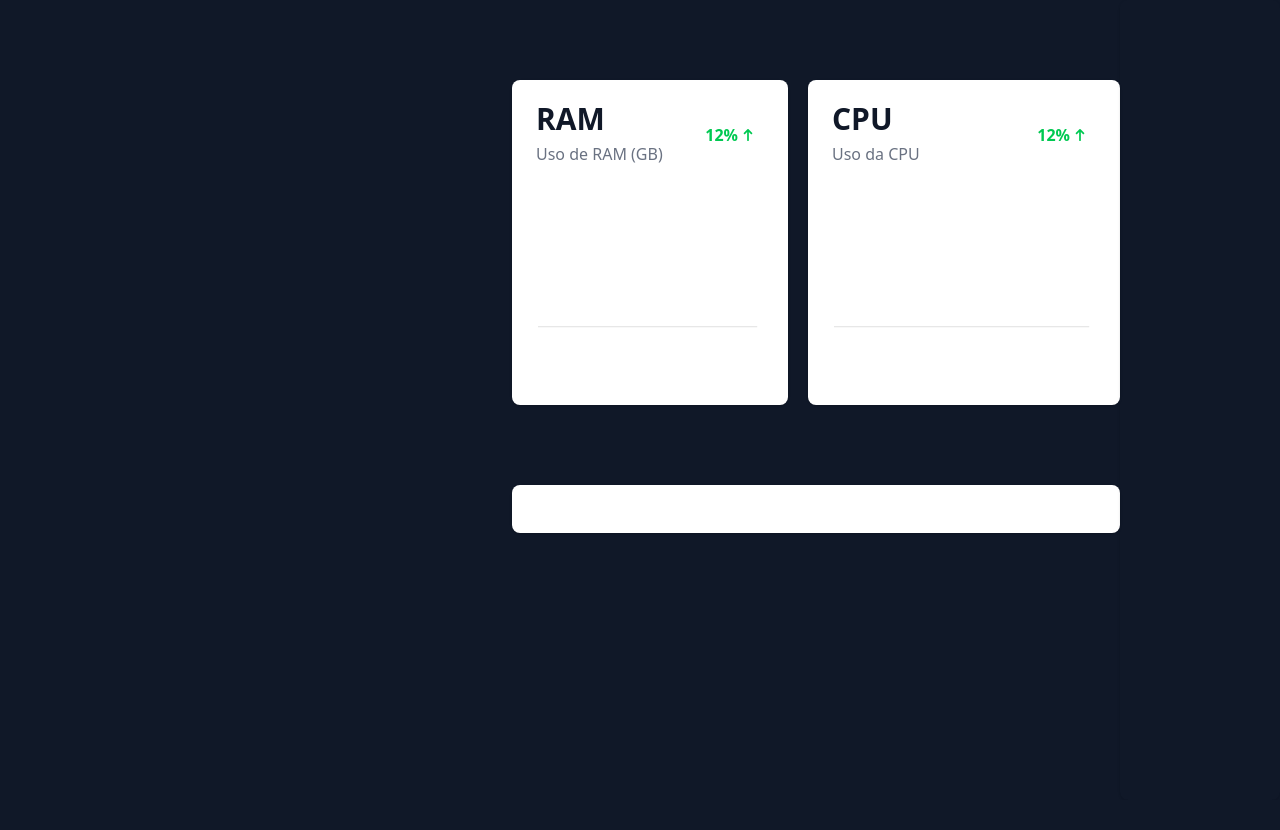
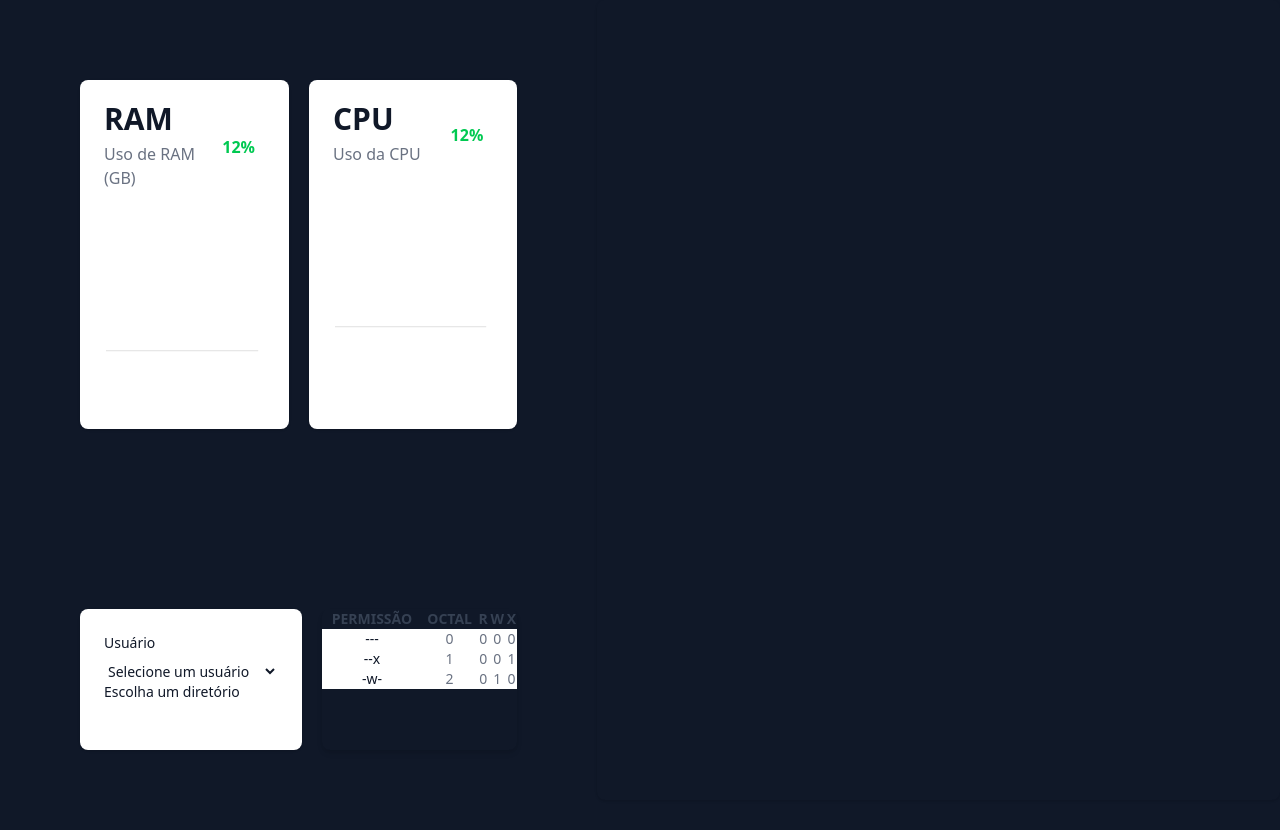
Before and after one commit to yohanesz/sysTrack, a website built with Vite: page index.html in a window 1280 px wide. Before the commit the page ends 800 px from the top, so only its background shows below. Built offline with nearby package versions, Linux system fonts and the light colour scheme; files whose address does not match are found by name.

Commit message:
inserindo tabela

```diff
--- a/app.js
+++ b/app.js
@@ -5,6 +5,7 @@ import os from 'os';
 import oss from 'os-utils';
 import { exec } from 'child_process';
 import dotenv from "dotenv";
+import { group } from 'console';
 
 dotenv.config();
 
@@ -30,8 +31,6 @@ async function getProcesses() {
         return [];
     }
 }
-
-
 
 app.get('/api', async (req, res) => {
     try {
@@ -82,6 +81,33 @@ app.post('/api/kill/:pid', (req, res) => {
     });
 });
 
+app.get("/api/getUsers", (req, res) => {
+    exec("cut -d: -f1 /etc/passwd", (error, output) => {
+
+        if (error) {
+            console.error(`Erro: ${error.message}`);
+            return res.json({ error: error.message });
+        }
+
+        const users = output.split("\n");
+        res.json({ users });
+    });
+});
+
+app.get("/api/getGroups", (req, res) => {
+
+    exec(`cut -d: -f1 /etc/group`, (error, output) => {
+        if(error) {
+            console.error(`Erro: ${error.message}`);
+            return res.json({error:error.message});
+        }
+
+        const groups = output.split("\n");
+        res.json({ groups });
+    })
+})
+
+
 
 app.listen(process.env.PORTA, () => {
     console.log(`API rodando em http://localhost:${process.env.PORTA}`);
--- a/index.html
+++ b/index.html
@@ -5,77 +5,85 @@
     <meta name="viewport" content="width=device-width, initial-scale=1.0">
     <title>Monitor de Processos</title>
     <script defer src="src/processMonitor.js" type="module"></script>
+    <script defer src="src/processOS.js" type="module"></script>
+    <script defer src="src/form.js" type="module"></script>
     <link href="src/output.css" rel="stylesheet">
-    <!-- <script defer src="/charts.js" type="module"></script> -->
-     <script defer src="src/processOS.js" type="module"></script>
-
 </head>
 <body class="bg-gray-900 text-gray-800">
-
     <div class="flex flex-row-reverse min-h-screen min-w-screen">
-
-
-        <div id="processList" class="flex flex-col gap-5 overflow-scroll p-20 rounded-lg shadow-sm max-h-screen overflow-x-hidden">
-
-        </div>
-
-      <div>
-
-
-  <div class="flex max-h-full justify-between gap-5 max-w-screen" style="padding: calc(0.25rem * 20) 0 calc(0.25rem * 20) 0">
-
+        <div id="processList" class="flex flex-col gap-5 overflow-scroll p-20 rounded-lg shadow-sm max-h-screen overflow-x-hidden w-full"></div>
+        <div class="flex flex-col gap-5 p-10 w-full">
+            <div class="flex justify-between gap-5 p-20">
                 <div class="max-w-sm w-full bg-white rounded-lg shadow-sm dark:bg-gray-800 p-4 md:p-6">
                     <div class="flex justify-between">
                         <div>
                             <h5 class="leading-none text-3xl font-bold text-gray-900 dark:text-white pb-2">RAM</h5>
                             <p class="text-base font-normal text-gray-500 dark:text-gray-400">Uso de RAM (GB)</p>
                         </div>
-      <div
-        class="flex items-center px-2.5 py-0.5 text-base font-semibold text-green-500 dark:text-green-500 text-center infoRam">
-        12%
-        <svg class="w-3 h-3 ms-1" aria-hidden="true" xmlns="http://www.w3.org/2000/svg" fill="none" viewBox="0 0 10 14">
-          <path stroke="currentColor" stroke-linecap="round" stroke-linejoin="round" stroke-width="2" d="M5 13V1m0 0L1 5m4-4 4 4"/>
-        </svg>
-      </div>
+                        <div class="flex items-center px-2.5 py-0.5 text-base font-semibold text-green-500 dark:text-green-500 text-center infoRam">12%</div>
                     </div>
                     <div id="area-chart"></div>
                 </div>
-
                 <div class="max-w-sm w-full bg-white rounded-lg shadow-sm dark:bg-gray-800 p-4 md:p-6">
                     <div class="flex justify-between">
                         <div>
                             <h5 class="leading-none text-3xl font-bold text-gray-900 dark:text-white pb-2">CPU</h5>
                             <p class="text-base font-normal text-gray-500 dark:text-gray-400">Uso da CPU</p>
                         </div>
-      <div
-        class="flex items-center px-2.5 py-0.5 text-base font-semibold text-green-500 dark:text-green-500 text-center infoCpu">
-        12%
-        <svg class="w-3 h-3 ms-1" aria-hidden="true" xmlns="http://www.w3.org/2000/svg" fill="none" viewBox="0 0 10 14">
-          <path stroke="currentColor" stroke-linecap="round" stroke-linejoin="round" stroke-width="2" d="M5 13V1m0 0L1 5m4-4 4 4"/>
-        </svg>
-      </div>
+                        <div class="flex items-center px-2.5 py-0.5 text-base font-semibold text-green-500 dark:text-green-500 text-center infoCpu">12%</div>
                     </div>
                     <div id="area-chart2"></div>
                 </div>
-
-
-
             </div>
-            <div class="max-w-screen w-full bg-white rounded-lg shadow-sm dark:bg-gray-800 p-4 md:p-6">
-                <form action="#" class="text-white max-w-sm mx-auto" >
-                  <!-- <label for="countries" class="block mb-2 text-sm font-medium text-gray-900 dark:text-white">Select your country</label>
-                  <select id="countries" class="bg-gray-50 border border-gray-300 text-gray-900 text-sm rounded-lg focus:ring-blue-500 focus:border-blue-500 block w-full p-2.5 dark:bg-gray-700 dark:border-gray-600 dark:placeholder-gray-400 dark:text-white dark:focus:ring-blue-500 dark:focus:border-blue-500">
-
-                    <option>United States</option>
-                    <option>Canada</option>
-                    <option>France</option>
-                    <option>Germany</option> -->
+            <div class="flex justify-between gap-5 p-20">
+                <div class=" bg-white rounded-lg shadow-sm dark:bg-gray-800 p-4 md:p-6 w-full h-full">
+                  <form action="#" class="text-white max-w-sm mx-auto">
+                    <label for="select-user" class="block mb-2 text-sm font-medium text-gray-900 dark:text-white">Usuário</label>
+                    <select id="select-user" class="bg-gray-50 border border-gray-300 text-gray-900 text-sm rounded-lg focus:ring-blue-500 focus:border-blue-500 block w-full p-2.5 dark:bg-gray-700 dark:border-gray-600 dark:placeholder-gray-400 dark:text-white dark:focus:ring-blue-500 dark:focus:border-blue-500">
+                      <option>Selecione um usuário</option>
                     </select>
+                    <label for="pasta" class="block mt-4 text-sm font-medium text-gray-900 dark:text-white">Escolha um diretório</label>
+                    <input type="file" multiple webkitdirectory id="pasta" class="block w-full p-2.5 mt-2 border border-gray-300 rounded-lg dark:bg-gray-700 dark:border-gray-600 dark:text-white">
                   </form>
                 </div>
-
+                <div class="relative overflow-x-auto shadow-md rounded-lg w-full">
+                  <table class="w-full text-sm text-left rtl:text-right text-gray-500 dark:text-gray-400 h-full">
+                    <thead class="text-xs text-gray-700 uppercase bg-gray-50 dark:bg-gray-700 dark:text-gray-400">
+                      <tr>
+                        <th scope="col" class="px-6 py-3 text-center">Permissão</th>
+                              <th scope="col" class="px-6 py-3 text-center">Octal</th>
+                              <th scope="col" class="px-6 py-3 text-center">R</th>
+                              <th scope="col" class="px-6 py-3 text-center">W</th>
+                              <th scope="col" class="px-6 py-3 text-center">X</th>
+                            </tr>
+                          </thead>
+                          <tbody>
+                            <tr class="bg-white border-b dark:bg-gray-800 dark:border-gray-700 hover:bg-gray-50 dark:hover:bg-gray-600">
+                              <th scope="row" class="px-6 py-4 text-center font-medium text-gray-900 whitespace-nowrap dark:text-white">---</th>
+                              <td class="px-6 py-4 text-center">0</td>
+                              <td class="px-6 py-4 text-center">0</td>
+                              <td class="px-6 py-4 text-center">0</td>
+                              <td class="px-6 py-4 text-center">0</td>
+                            </tr>
+                            <tr class="bg-white border-b dark:bg-gray-800 dark:border-gray-700 hover:bg-gray-50 dark:hover:bg-gray-600">
+                              <th scope="row" class="px-6 py-4 text-center font-medium text-gray-900 whitespace-nowrap dark:text-white">--x</th>
+                              <td class="px-6 py-4 text-center">1</td>
+                              <td class="px-6 py-4 text-center">0</td>
+                              <td class="px-6 py-4 text-center">0</td>
+                              <td class="px-6 py-4 text-center">1</td>
+                            </tr>
+                            <tr class="bg-white dark:bg-gray-800 hover:bg-gray-50 dark:hover:bg-gray-600">
+                              <th scope="row" class="px-6 py-4 text-center font-medium text-gray-900 whitespace-nowrap dark:text-white">-w-</th>
+                              <td class="px-6 py-4 text-center">2</td>
+                              <td class="px-6 py-4 text-center">0</td>
+                              <td class="px-6 py-4 text-center">1</td>
+                              <td class="px-6 py-4 text-center">0</td>
+                            </tr>
+                          </tbody>
+                        </table>
                   </div>
             </div>
-
+        </div>
+    </div>
   </body>
 </html>
--- /dev/null
+++ b/src/form.js
@@ -0,0 +1,47 @@
+const selectUser = document.getElementById('select-user');
+
+async function listUsers() {
+    try {
+        const response = await fetch('http://localhost:5000/api/getUsers');
+        const data = await response.json();
+
+        // Garante que a API retorna um array válido
+        if (!Array.isArray(data.users)) {
+            throw new Error("A resposta da API não contém uma lista de usuários válida.");
+        }
+
+        // Limpa as opções anteriores
+        selectUser.innerHTML = '';
+
+        // Adiciona uma opção padrão
+        const defaultOption = document.createElement('option');
+        defaultOption.textContent = "Selecione um usuário";
+        defaultOption.value = "";
+        selectUser.appendChild(defaultOption);
+
+        // Adiciona os usuários à lista
+        data.users.forEach(user => {
+            const option = document.createElement('option');
+            option.textContent = user;  // Nome do usuário
+            option.value = user;  // Pode usar o nome ou o id
+            selectUser.appendChild(option);
+        });
+
+    } catch (error) {
+        console.error("Erro ao listar usuários:", error);
+    }
+};
+
+listUsers();
+
+
+
+
+// <label for="countries" class="block mb-2 text-sm font-medium text-gray-900 dark:text-white">Select your country</label>
+//                   <select id="countries" class="bg-gray-50 border border-gray-300 text-gray-900 text-sm rounded-lg focus:ring-blue-500 focus:border-blue-500 block w-full p-2.5 dark:bg-gray-700 dark:border-gray-600 dark:placeholder-gray-400 dark:text-white dark:focus:ring-blue-500 dark:focus:border-blue-500">
+
+//                     <option>United States</option>
+//                     <option>Canada</option>
+//                     <option>France</option>
+//                     <option>Germany</option>
+//                   </select>
--- a/src/processMonitor.js
+++ b/src/processMonitor.js
@@ -27,22 +27,22 @@ async function fetchProcesses() {
     data.forEach(process => {
         const processItem = document.createElement('div');
         processItem.classList.add('shadow-md', 'w-200', 'rounded-lg', 'p-4', 'h-35','dark:bg-gray-800');
-        processItem.innerHTML = `
-            <div class="flex justify-between items-end">
+        const container = document.createElement('div');
+        container.classList.add('flex', 'justify-between', "items-end");
+        processItem.appendChild(container);
+        container.innerHTML = `
             <div>
                 <p class="font-bold text-gray-900 dark:text-white">PID: ${process.pid}</p>
                 <p class="font-normal text-gray-500 dark:text-gray-400">Nome: ${process.name}</p>
                 <p class="font-normal text-gray-500 dark:text-gray-400">CPU: ${process.cpu}%</p>
                 <p class="font-normal text-gray-500 dark:text-gray-400">Memória: ${process.memory} KB</p>
             </div>
-        </div>
         `;
         const encerrar = document.createElement('button');
         encerrar.addEventListener('click', () => encerrarProcesso(process.pid));
         encerrar.classList.add('text-white', 'bg-blue-700', 'hover:bg-blue-800', "font-bold", "rounded-lg", "text-sm", "px-5", "py-2.5", "me-2", "mb-2", "dark:bg-blue-600", "dark:hover:bg-blue-700", "cursor-pointer");
-        // encerrar.preventDefault();
         encerrar.textContent = 'Encerrar'
-        processItem.appendChild(encerrar);
+        container.appendChild(encerrar);
         processList.appendChild(processItem);
     });
 }
```
Also changed, not shown: 1 other file. Lines whose indentation alone changed are shown as unchanged.
